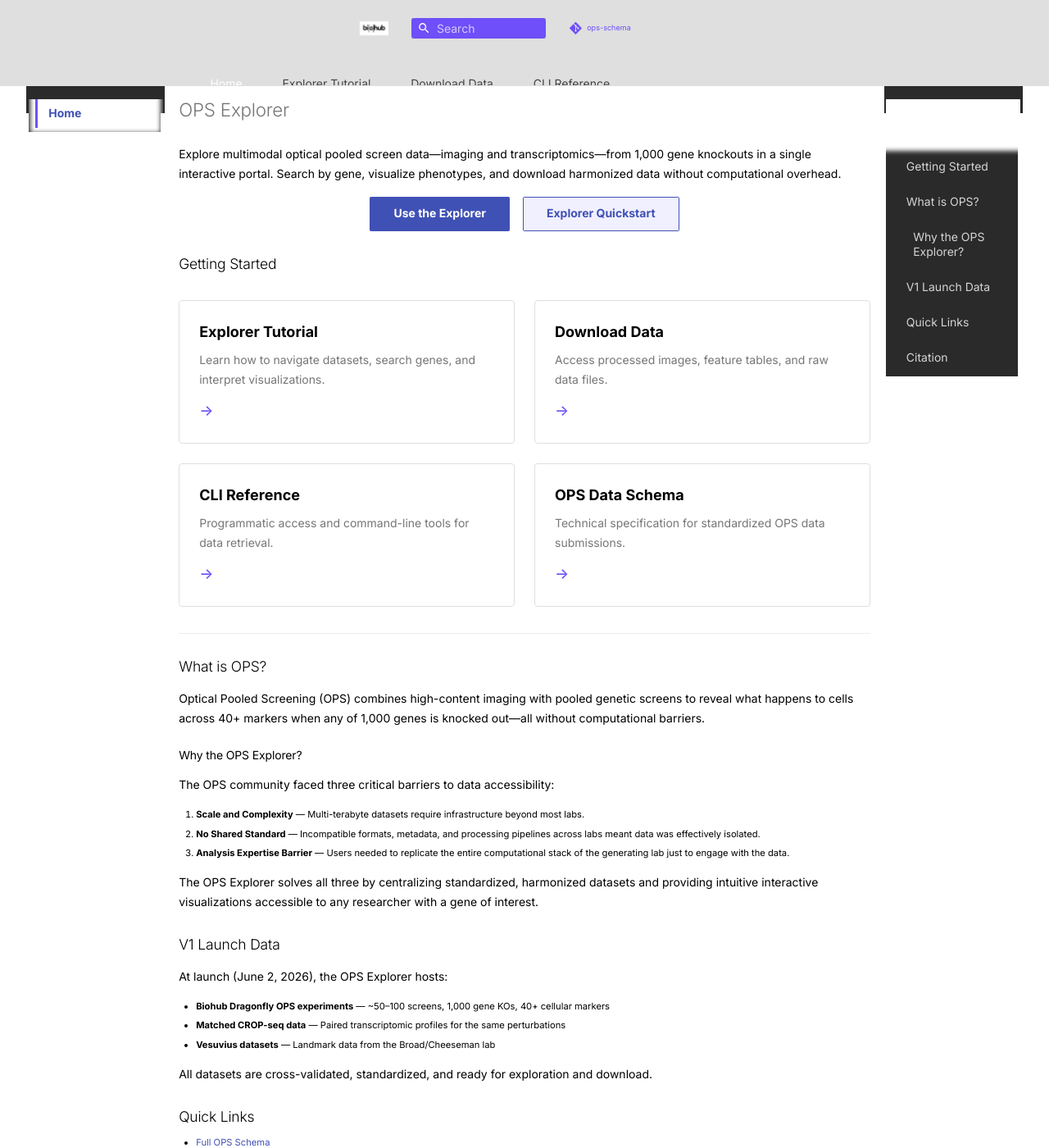
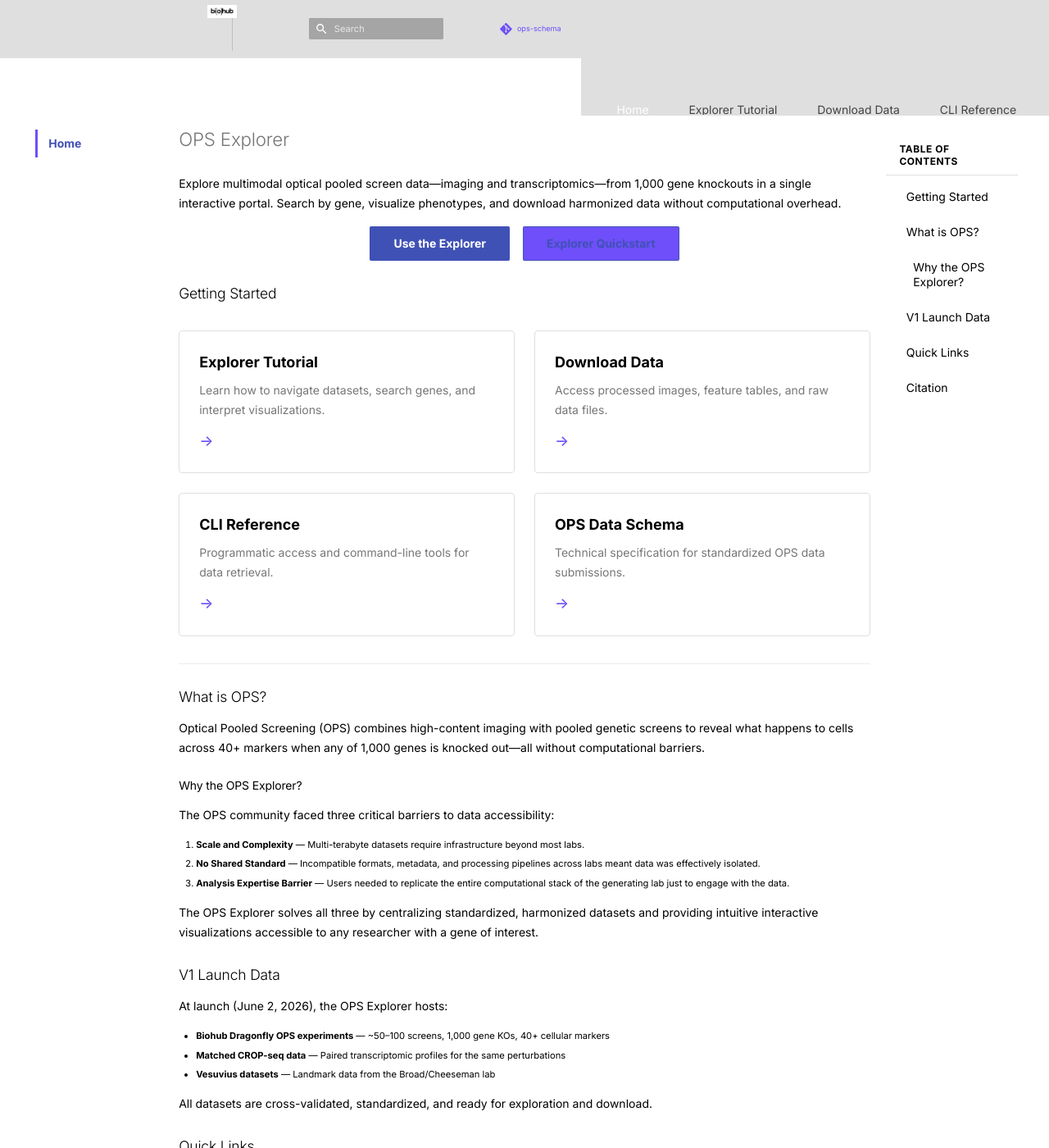
Before and after one commit to chanzuckerberg/ops-schema, an MkDocs documentation site: the page built from docs/index.md, in a window 1280 px wide and 1400 px high. Shown: the whole window at 82% size. Built offline with MkDocs 1.6.1 and Material for MkDocs 9.7.7, drawn with Linux system fonts in a browser that asks for light colours; comment, search, counter and statistics services are not loaded.

Commit message:
Update custom.css

```diff
--- a/docs/stylesheets/custom.css
+++ b/docs/stylesheets/custom.css
@@ -1,6 +1,9 @@
-/* =============================================================================
+/*
+========================================================================
+=====
 Biohub Design System - OPS Explorer
-   ============================================================================= */
+========================================================================
+===== */
 
 :root {
   /* Biohub Color Palette */
@@ -19,19 +22,20 @@
   --font-h1-size: 26px;
   --font-h1-weight: 600;
   --font-h1-line-height: 34px;
-
   --font-h2-size: 18px;
   --font-h2-weight: 600;
   --font-h2-line-height: 28px;
-
   --font-body-size: 14px;
   --font-body-weight: 400;
   --font-body-line-height: 24px;
 }
 
-/* =============================================================================
+/*
+========================================================================
+=====
 Base Typography & Layout
-   ============================================================================= */
+========================================================================
+===== */
 
 html {
   font-family: var(--font-family);
@@ -87,26 +91,43 @@
   text-decoration: underline;
 }
 
-/* =============================================================================
-   Header & Navigation
-   ============================================================================= */
+/*
+========================================================================
+=====
+Header & Navigation - FULL WIDTH GRAY
+========================================================================
+===== */
 
 .md-header {
   background-color: var(--color-gray-200);
   border-bottom: 1px solid var(--color-gray-200);
-  height: 70px;
+  height: auto;
+  padding: 0;
   display: flex;
   align-items: center;
+  flex-wrap: wrap;
+}
+
+.md-header__inner {
+  display: flex;
+  align-items: center;
+  width: 100%;
+  height: 70px;
+  padding: 0 32px;
+  gap: 40px;
 }
 
 .md-header__title {
   font-size: var(--font-h1-size);
   font-weight: 600;
   color: var(--color-black);
+  margin: 0;
+  display: none;
 }
 
 .md-header__button {
   color: var(--color-indigo-500);
+  margin-left: auto;
 }
 
 .md-header__button:hover {
@@ -114,56 +135,69 @@
 }
 
 .md-logo {
-  margin-right: 16px;
+  margin: 0;
+  padding: 0;
+  display: flex;
+  align-items: center;
+  height: 70px;
 }
 
 .md-logo img {
-  height: 40px;
+  height: 50px;
   width: auto;
+  margin: 0;
+  padding: 0;
 }
 
-/* Search Bar */
-.md-search__input {
-  background-color: var(--color-indigo-500);
-  color: var(--color-white);
-  border: none;
-  border-radius: 4px;
-  padding: 10px 16px;
-  font-size: 14px;
+/* Logo divider */
+.md-logo::after {
+  content: '';
+  display: block;
+  width: 1px;
+  height: 40px;
+  background-color: var(--color-gray-600);
+  margin-left: 30px;
+  opacity: 0.3;
 }
 
-.md-search__input::placeholder {
-  color: rgba(255, 255, 255, 0.7);
-}
+/*
+========================================================================
+=====
+Navigation Tabs - Inline in Header
+========================================================================
+===== */
 
-.md-search__input:focus {
-  border-color: var(--color-indigo-500);
-  box-shadow: 0 0 0 2px rgba(110, 79, 249, 0.2);
-}
-
-.md-search__icon {
-  color: var(--color-white);
-}
-
-/* Navigation Tabs */
 .md-tabs {
   background-color: var(--color-gray-200);
   border-bottom: 1px solid var(--color-gray-200);
+  display: flex;
+  align-items: center;
+  height: 70px;
+  padding: 0 32px;
+  margin-left: auto;
+  margin-right: 0;
+  width: auto;
 }
 
 .md-tabs__list {
   display: flex;
   gap: 32px;
-  padding: 0 32px;
+  padding: 0;
+  margin: 0;
+  height: 70px;
+  align-items: center;
 }
 
 .md-tabs__link {
   font-size: 14px;
   font-weight: 400;
   color: var(--color-black);
-  padding: 12px 0;
+  padding: 0;
   border-bottom: 3px solid transparent;
   transition: all 0.2s ease;
+  height: 70px;
+  display: flex;
+  align-items: center;
 }
 
 .md-tabs__link--active {
@@ -176,27 +210,30 @@
   color: var(--color-indigo-500);
 }
 
-/* =============================================================================
-   Sidebar Navigation
-   ============================================================================= */
+/*
+========================================================================
+=====
+Sidebar Navigation - WHITE with BLACK TEXT
+========================================================================
+===== */
 
 .md-nav {
-  background-color: #2a2a2a;
+  background-color: var(--color-white);
 }
 
 .md-sidebar {
-  background-color: #2a2a2a;
+  background-color: var(--color-white);
 }
 
 .md-nav__title {
   font-size: 12px;
   font-weight: 600;
-  color: var(--color-white);
+  color: var(--color-black);
   text-transform: uppercase;
   letter-spacing: 0.5px;
   padding: 16px 16px 8px;
   margin-top: 12px;
-  border-bottom: 1px solid rgba(255, 255, 255, 0.1);
+  border-bottom: 1px solid var(--color-gray-200);
 }
 
 .md-nav__title:first-child {
@@ -205,14 +242,14 @@
 
 .md-nav__link {
   font-size: 14px;
-  color: rgba(255, 255, 255, 0.8);
+  color: var(--color-black);
   padding: 8px 16px;
   transition: all 0.2s ease;
 }
 
 .md-nav__link:hover {
-  background-color: rgba(110, 79, 249, 0.1);
-  color: var(--color-white);
+  background-color: rgba(110, 79, 249, 0.05);
+  color: var(--color-indigo-500);
 }
 
 .md-nav__link--active {
@@ -226,9 +263,12 @@
   margin: 0;
 }
 
-/* =============================================================================
+/*
+========================================================================
+=====
 Main Content Area - Full Width
-   ============================================================================= */
+========================================================================
+===== */
 
 .md-main {
   flex-grow: 1;
@@ -244,9 +284,12 @@
   max-width: 100%;
 }
 
-/* =============================================================================
-   Buttons & CTAs
-   ============================================================================= */
+/*
+========================================================================
+=====
+Buttons & CTAs - DARK INDIGO WITH WHITE TEXT
+========================================================================
+===== */
 
 .md-button {
   display: inline-block;
@@ -273,20 +316,22 @@
 }
 
 .md-button--secondary {
-  background-color: var(--color-indigo-100);
-  color: var(--color-black);
-  border: 1px solid var(--color-gray-200);
+  background-color: var(--color-indigo-500);
+  color: var(--color-white);
 }
 
 .md-button--secondary:hover {
-  background-color: #e8e5ff;
+  background-color: #5940d9;
   text-decoration: none;
-  border-color: var(--color-indigo-500);
+  box-shadow: 0 4px 12px rgba(110, 79, 249, 0.3);
 }
 
-/* =============================================================================
+/*
+========================================================================
+=====
 Hero Section
-   ============================================================================= */
+========================================================================
+===== */
 
 .hero {
   padding: 64px 32px;
@@ -317,9 +362,12 @@
   flex-wrap: wrap;
 }
 
-/* =============================================================================
+/*
+========================================================================
+=====
 Tile/Card Grid
-   ============================================================================= */
+========================================================================
+===== */
 
 .tile-grid {
   display: grid;
@@ -370,9 +418,12 @@
   margin-top: auto;
 }
 
-/* =============================================================================
+/*
+========================================================================
+=====
 Section Headings
-   ============================================================================= */
+========================================================================
+===== */
 
 .section-heading {
   font-size: 20px;
@@ -384,9 +435,12 @@
   border-bottom: 2px solid var(--color-indigo-500);
 }
 
-/* =============================================================================
+/*
+========================================================================
+=====
 Secondary Text
-   ============================================================================= */
+========================================================================
+===== */
 
 .text-secondary {
   color: var(--color-gray-600);
@@ -399,9 +453,12 @@
   font-size: 12px;
 }
 
-/* =============================================================================
+/*
+========================================================================
+=====
 Code & Preformatted
-   ============================================================================= */
+========================================================================
+===== */
 
 code {
   font-family: 'Courier New', monospace;
@@ -427,9 +484,12 @@
   color: var(--color-black);
 }
 
-/* =============================================================================
+/*
+========================================================================
+=====
 Tables
-   ============================================================================= */
+========================================================================
+===== */
 
 table {
   width: 100%;
@@ -462,9 +522,12 @@
   background-color: #fafafa;
 }
 
-/* =============================================================================
+/*
+========================================================================
+=====
 Admonitions
-   ============================================================================= */
+========================================================================
+===== */
 
 .admonition {
   padding: 16px;
@@ -490,9 +553,12 @@
   color: var(--color-black);
 }
 
-/* =============================================================================
+/*
+========================================================================
+=====
 Coming Soon Placeholder
-   ============================================================================= */
+========================================================================
+===== */
 
 .coming-soon {
   text-align: center;
@@ -513,9 +579,12 @@
   margin-bottom: 24px;
 }
 
-/* =============================================================================
+/*
+========================================================================
+=====
 Footer
-   ============================================================================= */
+========================================================================
+===== */
 
 .md-footer {
   background-color: var(--color-black);
@@ -557,31 +626,38 @@
   width: auto;
 }
 
-/* =============================================================================
+/*
+========================================================================
+=====
 Responsive Design
-   ============================================================================= */
+========================================================================
+===== */
 
 @media (max-width: 768px) {
-  .md-header {
-    height: auto;
-    flex-direction: column;
+  .md-header__inner {
+    padding: 0 16px;
+    gap: 20px;
+  }
+
+  .md-logo img {
+    height: 40px;
+  }
+
+  .md-logo::after {
+    height: 30px;
+    margin-left: 20px;
+  }
+
+  .md-tabs {
+    padding: 0 16px;
   }
 
   .md-tabs__list {
-    flex-direction: column;
-    gap: 0;
-    padding: 0;
+    gap: 16px;
   }
 
   .md-tabs__link {
-    padding: 12px 16px;
-    border-bottom: none;
-    border-left: 3px solid transparent;
-  }
-
-  .md-tabs__link--active {
-    border-bottom: none;
-    border-left-color: var(--color-indigo-500);
+    font-size: 13px;
   }
 
   .hero {
```
Lines whose indentation alone changed are shown as unchanged.
